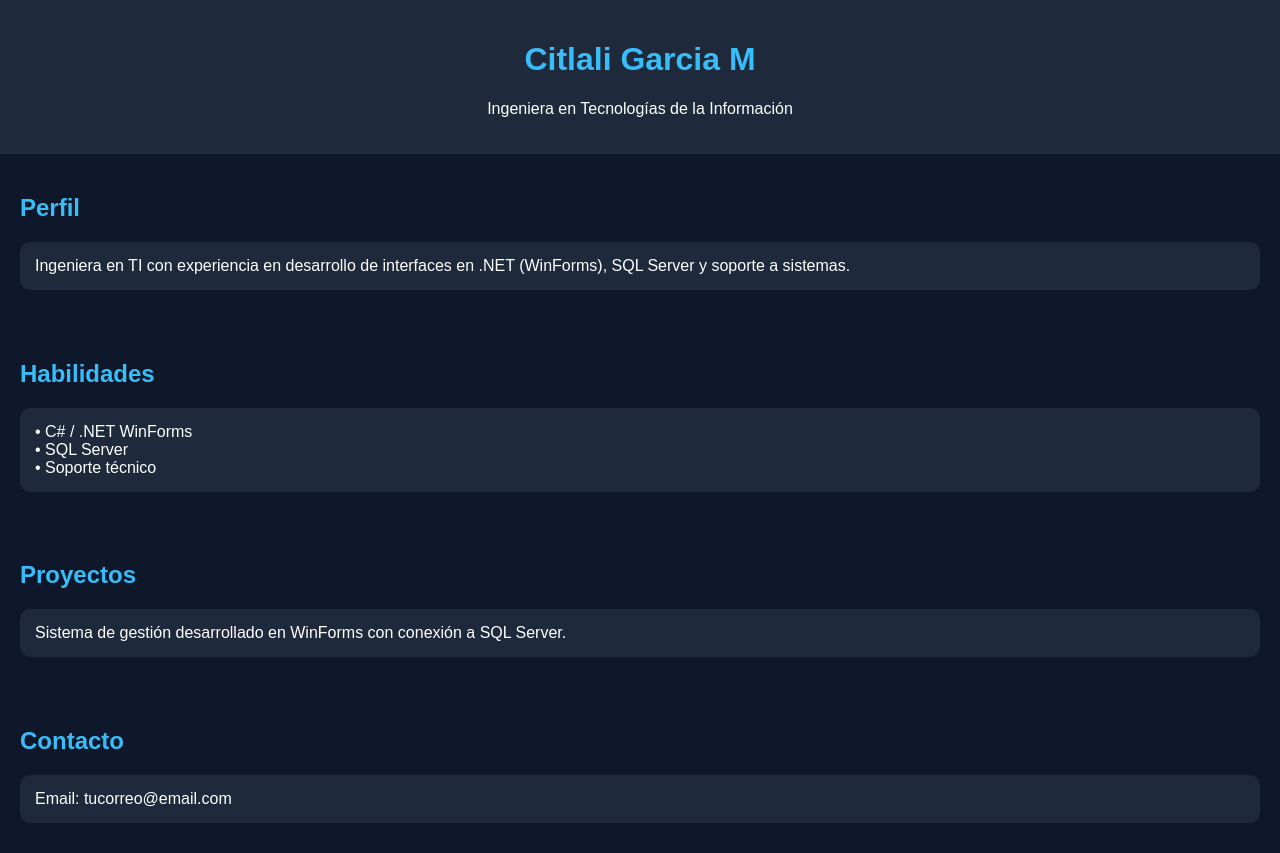
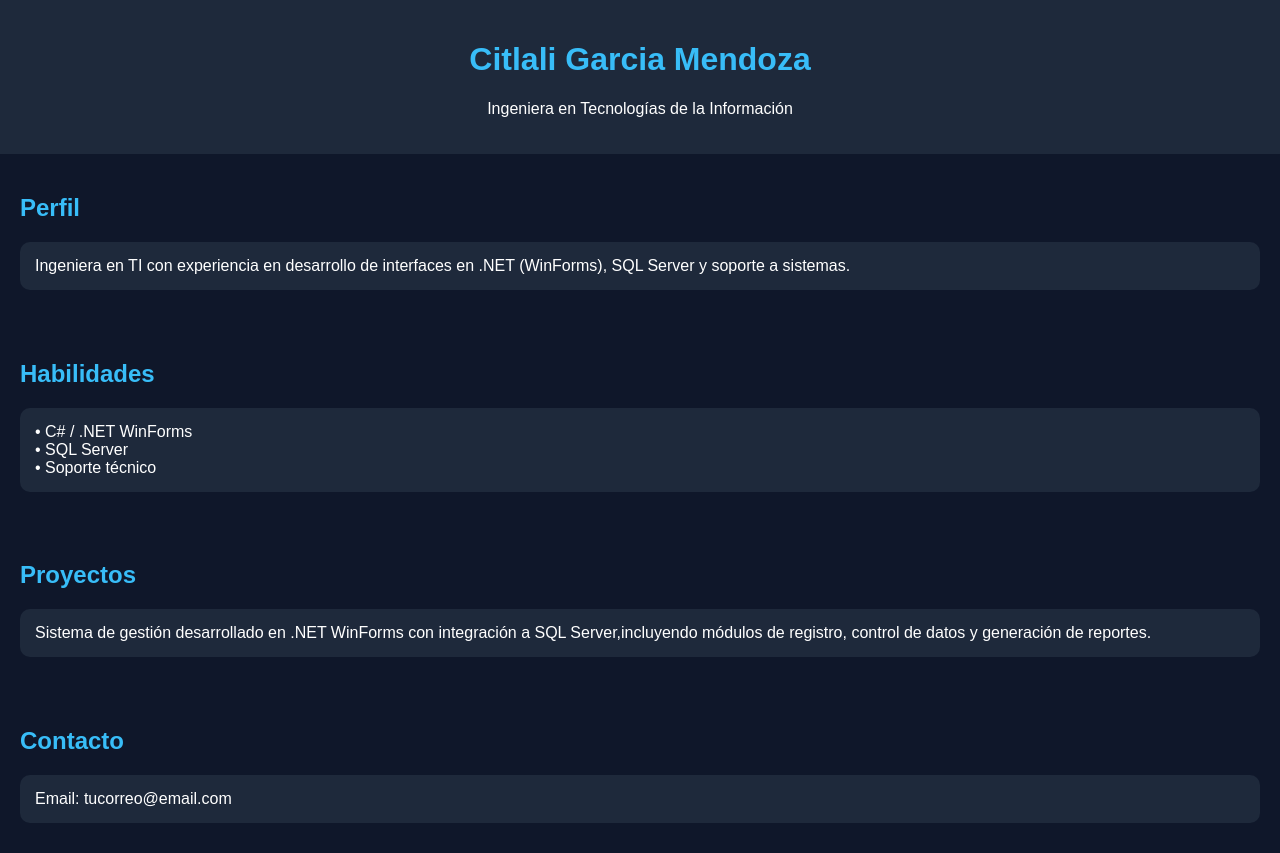
Before and after one commit to CitlaliGarciaMendoza/Portafolio, a plain HTML site: page index.html in a window 1280 px wide. Drawn offline with Linux system fonts and the light colour scheme.

Commit message:
Update index.html

```diff
--- a/index.html
+++ b/index.html
@@ -32,7 +32,7 @@
 <body>
 
 <header>
-  <h1>Citlali Garcia M</h1>
+  <h1>Citlali Garcia Mendoza</h1>
   <p>Ingeniera en Tecnologías de la Información</p>
 </header>
 
@@ -56,7 +56,7 @@
 <section>
   <h2>Proyectos</h2>
   <div class="card">
-    Sistema de gestión desarrollado en WinForms con conexión a SQL Server.
+    Sistema de gestión desarrollado en .NET WinForms con integración a SQL Server,incluyendo módulos de registro, control de datos y generación de reportes.
   </div>
 </section>
 
```
